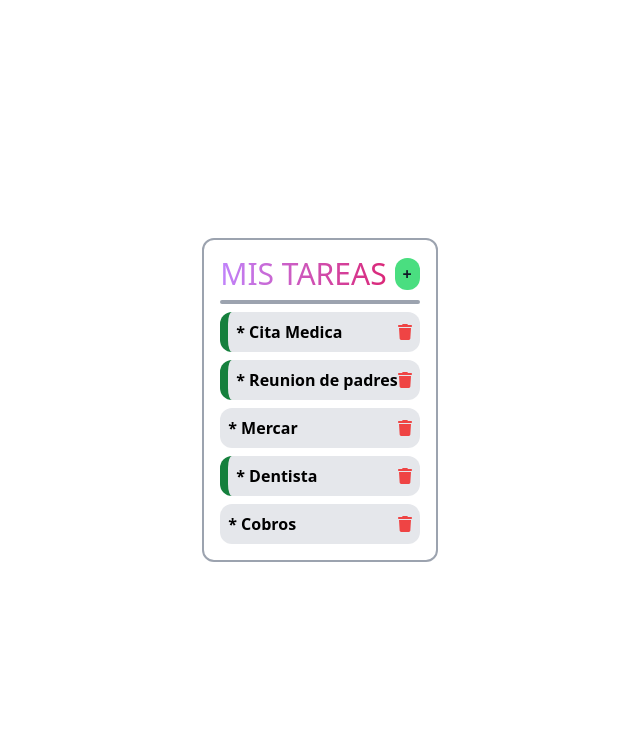
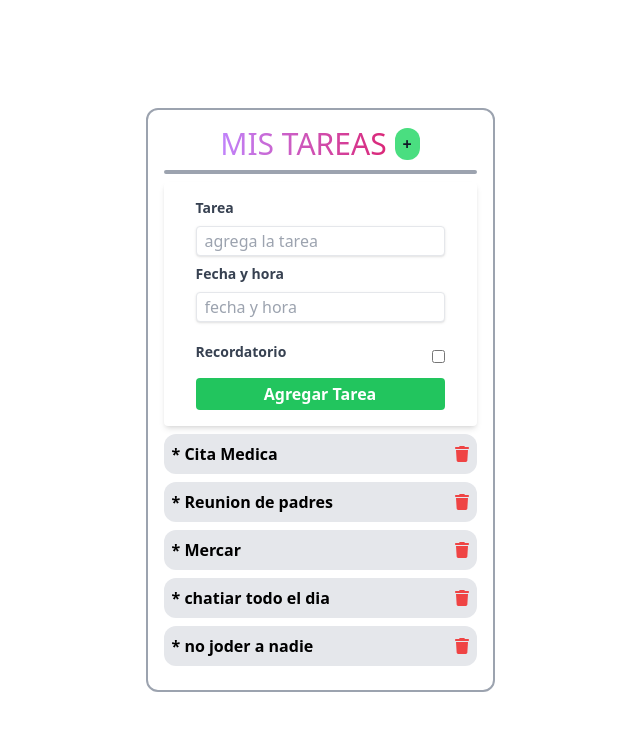
Before and after one commit to adrianurbano30/angularCrashCourse2022, an Angular app: page / in a window 1280 px wide. Shown: the top 730 px of the page, without its empty margins (320-960 px from the left). Built offline with nearby package versions, Linux system fonts and the light colour scheme; data requests are answered from the project's data file.

Commit message:
se puso el formulario de agregar tarea con su correspondiente funcion en el servicio quedo funcional

```diff
--- a/db.json
+++ b/db.json
@@ -3,13 +3,13 @@
     {
       "texto": "Cita Medica",
       "fecha": "15 abril 2022",
-      "recordatorio": true,
+      "recordatorio": false,
       "id": 1
     },
     {
       "texto": "Reunion de padres",
       "fecha": "15 abril 2022",
-      "recordatorio": true,
+      "recordatorio": false,
       "id": 2
     },
     {
@@ -19,16 +19,28 @@
       "id": 3
     },
     {
-      "texto": "Dentista",
-      "fecha": "15 octubre 2022",
-      "recordatorio": true,
+      "texto": "chatiar todo el dia",
+      "fecha": "ya",
+      "recordatorio": false,
       "id": 4
     },
     {
-      "texto": "Cobros",
-      "fecha": "15 abril 2022",
+      "texto": "no joder a nadie",
+      "fecha": "tal vez mañana a las 5 pm",
       "recordatorio": false,
       "id": 5
+    },
+    {
+      "texto": "dar paz al mundo",
+      "fecha": "5 de agosto a las 2 pm",
+      "recordatorio": true,
+      "id": 6
+    },
+    {
+      "texto": "visitar a la abuela",
+      "fecha": "quien sabe",
+      "recordatorio": false,
+      "id": 7
     }
   ]
 }
--- a/src/app/app.component.html
+++ b/src/app/app.component.html
@@ -1,9 +1,3 @@
-<!--div class="p-1 h-screen border-2 border-gray-500 rounded-xl">
-
-    <app-header></app-header>
-    <app-tareas></app-tareas>
-
-</div-->
 <div class="text-justify flex items-center justify-center h-screen ">
   <div class="border-2 border-gray-400 rounded-xl p-4">
     <app-header></app-header>
--- a/src/app/app.module.ts
+++ b/src/app/app.module.ts
@@ -8,6 +8,8 @@ import { ButtonComponent } from './componentes/button/button.component';
 import { TareasComponent } from './componentes/tareas/tareas.component';
 import { ItemTareaComponent } from './componentes/item-tarea/item-tarea.component';
 import { FontAwesomeModule } from '@fortawesome/angular-fontawesome';
+import { AgregarTareaComponent } from './componentes/agregar-tarea/agregar-tarea.component';
+import { FormsModule } from '@angular/forms';
 
 @NgModule({
   declarations: [
@@ -15,13 +17,15 @@ import { FontAwesomeModule } from '@fortawesome/angular-fontawesome';
     HeaderComponent,
     ButtonComponent,
     TareasComponent,
-    ItemTareaComponent
+    ItemTareaComponent,
+    AgregarTareaComponent
   ],
   imports: [
     BrowserModule,
     AppRoutingModule,
     FontAwesomeModule,
     HttpClientModule,
+    FormsModule,
   ],
   providers: [],
   bootstrap: [AppComponent]
--- /dev/null
+++ b/src/app/componentes/agregar-tarea/agregar-tarea.component.html
@@ -0,0 +1,28 @@
+<div class="w-full max-w-xs">
+  <form (ngSubmit)="agregarT()" class="bg-white shadow-md rounded px-8 pt-4 pb-4 mb-2">
+    <div class="mb-2">
+      <label class="block text-gray-700 text-sm font-bold mb-2" for="texto">
+        Tarea
+      </label>
+      <input [(ngModel)]="tarea.texto" class="shadow appearance-none border rounded w-full py-1 px-2 text-gray-700 leading-tight focus:outline-none focus:shadow-outline" id="texto" name="texto" type="text" placeholder="agrega la tarea">
+    </div>
+    <div class="mb-2">
+      <label class="block text-gray-700 text-sm font-bold mb-2" for="fecha">
+        Fecha y hora
+      </label>
+      <input [(ngModel)]="tarea.fecha" class="shadow appearance-none border rounded w-full py-1 px-2 text-gray-700 mb-3 leading-tight focus:outline-none focus:shadow-outline" name="fecha" id="fecha" type="text" placeholder="fecha y hora">
+    </div>
+    <div class="mb-2 flex items-center justify-between">
+      <label class="block text-gray-700 text-sm font-bold mb-2" for="recordatorio">
+        Recordatorio
+      </label>
+      <input [(ngModel)]="tarea.recordatorio" class="text-gray-600 text-lg" name="recordatorio" id="recordatorio" type="checkbox">
+    </div>
+    <div class="flex items-center justify-center">
+      <button class="bg-green-500 hover:bg-green-700 transition duration-700 text-white font-bold py-1 px-2 rounded focus:outline-none focus:shadow-outline w-full" type="submit">
+        Agregar Tarea
+      </button>
+    </div>
+  </form>
+
+</div>
--- /dev/null
+++ b/src/app/componentes/agregar-tarea/agregar-tarea.component.ts
@@ -0,0 +1,37 @@
+import { Tarea } from './../../interfaces/tarea';
+import { Component, EventEmitter, OnInit, Output } from '@angular/core';
+
+@Component({
+  selector: 'app-agregar-tarea',
+  templateUrl: './agregar-tarea.component.html',
+  styleUrls: ['./agregar-tarea.component.css']
+})
+export class AgregarTareaComponent implements OnInit {
+
+  @Output() agregarTarea:EventEmitter<Tarea>=new EventEmitter();
+
+  tarea:Tarea={
+    texto:'',
+    fecha:'',
+    recordatorio:false
+  }
+
+  constructor() { }
+
+  agregarT(){
+
+    if(!this.tarea.texto){
+      return;
+    }
+
+    this.agregarTarea.emit(this.tarea);
+    this.tarea.texto='';
+    this.tarea.fecha='';
+    this.tarea.recordatorio=false;
+
+  }
+
+  ngOnInit(): void {
+  }
+
+}
--- a/src/app/componentes/tareas/tareas.component.html
+++ b/src/app/componentes/tareas/tareas.component.html
@@ -1,5 +1,6 @@
+<app-agregar-tarea (agregarTarea)="agregarTarea($event)"></app-agregar-tarea>
 <div class="flex items-center justify-between">
-  <div class="grid grid-cols-1 gap-2 w-full">
+  <div class="grid grid-cols-1 gap-2 w-full overflow-y-auto h-60">
     <app-item-tarea  (eliminarTarea)="eliminarTarea($event)" (recordar)="recordar($event)" *ngFor="let tarea of Tareas" [tarea]="tarea"></app-item-tarea>
   </div>
 </div>
--- a/src/app/componentes/tareas/tareas.component.ts
+++ b/src/app/componentes/tareas/tareas.component.ts
@@ -39,4 +39,10 @@ export class TareasComponent implements OnInit {
     });
   }
 
+  agregarTarea(tarea:Tarea){
+    this.tareaServicio.agregarTarea(tarea).subscribe((tarea)=>{
+      this.Tareas.push(tarea);
+    });
+  }
+
 }
--- a/src/app/servicios/tarea-servicios.service.ts
+++ b/src/app/servicios/tarea-servicios.service.ts
@@ -22,5 +22,8 @@ export class TareaServiciosService {
     const url=`${this.apliTareas}/${tarea.id}`;
     return this.Http.put<Tarea>(url,tarea);
   }
+  agregarTarea(tarea:Tarea):Observable<Tarea>{
+    return this.Http.post<Tarea>(this.apliTareas,tarea);
+  }
 
 }
```
Also changed, not shown: src/app/componentes/agregar-tarea/agregar-tarea.component.css (added), 1 other file (tests, documents, lock files or other folders).
